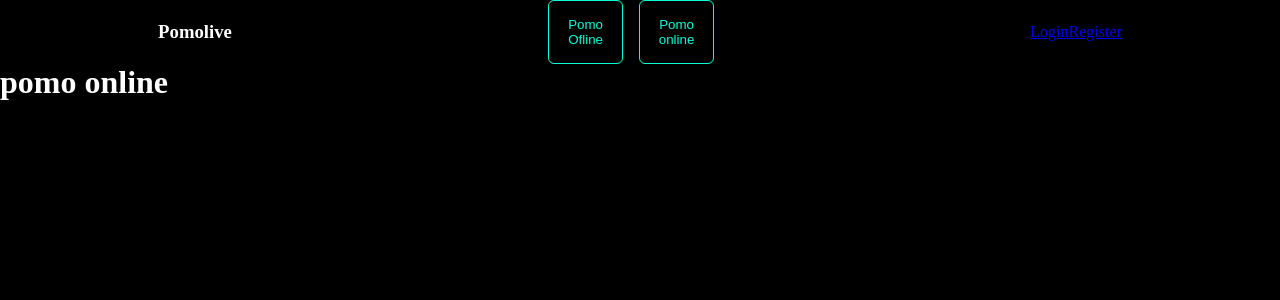
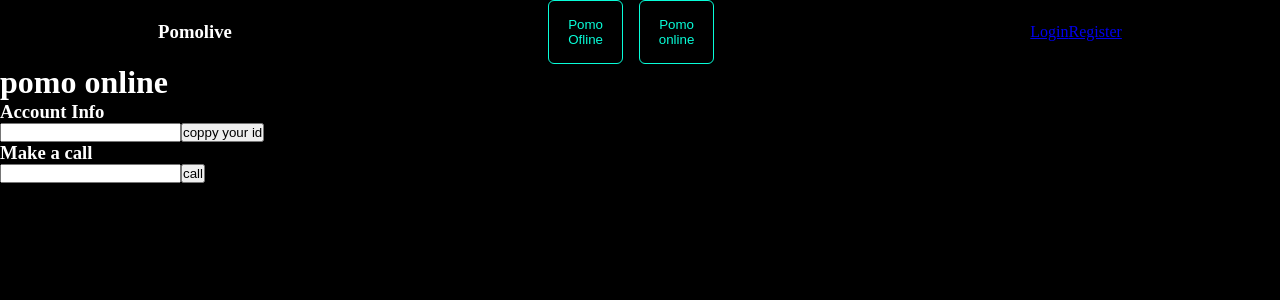
Before and after one commit to tezcanTunahan/pomolive-frontend, a Next.js app: page /pomoonline in a window 1280 px wide. Shown: the top 300 px of the page. Built offline with nearby package versions, Linux system fonts and the light colour scheme; no server answers.

Commit message:
socket io began

```diff
--- /dev/null
+++ b/components/Notifications.jsx
@@ -0,0 +1,17 @@
+import { useContext } from 'react';
+import { SocketContext } from '../store/SocketContext';
+
+export default function Notifications() {
+  const { answerCall, call, callAccapted } = useContext(SocketContext);
+
+  return (
+    <div>
+      {call.isRecivedCall && !callAccapted && (
+        <div>
+          <h1>{call.name} is caling</h1>
+          <button onClick={answerCall}>Answer</button>
+        </div>
+      )}
+    </div>
+  );
+}
--- /dev/null
+++ b/components/Options.jsx
@@ -0,0 +1,48 @@
+import { useContext, useState } from 'react';
+import { CopyToClipboard } from 'react-copy-to-clipboard';
+import { SocketContext } from '../store/SocketContext';
+
+export default function Options({ children }) {
+  const {
+    call,
+    callAccepted,
+    myVideo,
+    userVideo,
+    stream,
+    name,
+    setName,
+    callEnded,
+    me,
+    callUser,
+    leaveCall,
+    answerCall,
+  } = useContext(SocketContext);
+
+  const [idToCall, setIdToCall] = useState('');
+
+  return (
+    <div>
+      <form onSubmit={(e) => e.preventDefault()} autoComplete='off'>
+        <h3>Account Info</h3>
+        <input type='text' onChange={(e) => setName(e.target.value)} />
+        <CopyToClipboard text={me}>
+          <button>coppy your id</button>
+        </CopyToClipboard>
+        <h3>Make a call</h3>
+        <input type='text' onChange={(e) => setIdToCall(e.target.value)} />
+        {callAccepted && !callEnded ? (
+          <button onClick={leaveCall}>hang up</button>
+        ) : (
+          <button
+            onClick={() => {
+              callUser(idToCall);
+            }}
+          >
+            call
+          </button>
+        )}
+      </form>
+      {children}
+    </div>
+  );
+}
--- /dev/null
+++ b/components/VideoPlayer.jsx
@@ -0,0 +1,35 @@
+import { useContext } from 'react';
+import { SocketContext } from '../store/SocketContext';
+
+export default function VideoPlayer() {
+  const { call, callAccepted, myVideo, userVideo, stream, name, callEnded } =
+    useContext(SocketContext);
+  return (
+    <div className='videoplayer'>
+      {stream && (
+        <div>
+          {name ? name : 'name'}
+          <video
+            ref={myVideo}
+            playsInline
+            muted
+            autoPlay
+            className='videoplayer__video'
+          />{' '}
+        </div>
+      )}
+      {callAccepted && !callEnded && (
+        <div className='userScreen'>
+          {call.name ? call.name : 'call.name'}
+          <video
+            ref={userVideo}
+            playsInline
+            muted
+            autoPlay
+            className='videoplayer__video'
+          />
+        </div>
+      )}
+    </div>
+  );
+}
--- a/package.json
+++ b/package.json
@@ -15,9 +15,12 @@
     "next": "12.2.5",
     "react": "18.2.0",
     "react-circular-progressbar": "^2.1.0",
+    "react-copy-to-clipboard": "^5.1.0",
     "react-dom": "18.2.0",
     "react-slider": "^2.0.3",
     "sass": "^1.54.8",
+    "simple-peer": "^9.11.1",
+    "socket.io-client": "^4.5.2",
     "yup": "^0.32.11"
   },
   "devDependencies": {
--- a/pages/pomoonline.jsx
+++ b/pages/pomoonline.jsx
@@ -1,9 +1,21 @@
+import { ContextProvider } from '../store/SocketContext';
 import Container from '../components/ui/Container';
+import VideoPlayer from '../components/VideoPlayer';
+import Options from '../components/Options';
+import Notifications from '../components/Notifications';
 
 export default function Pomoonline() {
   return (
     <Container>
-      <h1>pomo online</h1>
+      <ContextProvider>
+        <h1>pomo online</h1>
+        <div className=''>
+          <VideoPlayer />
+          <Options>
+            <Notifications />
+          </Options>
+        </div>
+      </ContextProvider>
     </Container>
   );
 }
--- /dev/null
+++ b/store/SocketContext.js
@@ -0,0 +1,100 @@
+import react, { useState, useRef, useEffect, createContext } from 'react';
+import { io } from 'socket.io-client';
+import Peer from 'simple-peer';
+import { useRouter } from 'next/router';
+
+const SocketContext = createContext();
+
+// if not work try 4000
+const socket = io('http://localhost:4000');
+
+const ContextProvider = ({ children }) => {
+  const router = useRouter();
+  const [stream, setStream] = useState(null);
+  const [me, setMe] = useState('');
+  const [call, setCall] = useState({});
+  const [callAccepted, setCallAccepted] = useState(false);
+  const [callEnded, setCallEnded] = useState(false);
+  const [name, setName] = useState('');
+  const myVideo = useRef({ srcObject: null });
+  const userVideo = useRef();
+  const connectionRef = useRef();
+
+  useEffect(() => {
+    navigator.mediaDevices
+      .getUserMedia({ video: true, audio: true })
+      .then((currentStream) => {
+        setStream(currentStream);
+        myVideo.current.srcObject = currentStream;
+      });
+
+    socket.on('me', (id) => {
+      setMe(id);
+    });
+    socket.on('calluser', ({ from, name, signal }) => {
+      setCall({ isRecivedCall: true, from, name, signal });
+    });
+  }, []);
+
+  const answerCall = () => {
+    setCallAccepted(true);
+    const peer = new Peer({ initiator: false, trickle: false, stream });
+
+    peer.on('signal', (data) => {
+      socket.emit('answercall', { signal: data, to: call.from });
+    });
+
+    peer.on('steram', (currentStream) => {
+      userVideo.current.srcObject = currentStream;
+    });
+
+    peer.signal(call.signal);
+
+    connectionRef.current = peer;
+  };
+  const callUser = (id) => {
+    const peer = new Peer({ initiator: true, trickle: false, stream });
+
+    peer.on('signal', (data) => {
+      socket.emit('calluser', { userToCall: id, signalData: data, from: me, name });
+    });
+
+    peer.on('steram', (currentStream) => {
+      userVideo.current.srcObject = currentStream;
+    });
+
+    socket.on('callaccapted', (signal) => {
+      setCallAccepted(true);
+      peer.signal(signal);
+    });
+    connectionRef.current = peer;
+  };
+
+  const leaveCall = () => {
+    setCallEnded(true);
+    connectionRef.current.destroy();
+    router.reload(window.location.pathname);
+  };
+  return (
+    <SocketContext.Provider
+      value={{
+        call,
+        callAccepted,
+        myVideo,
+        userVideo,
+        stream,
+        name,
+        setName,
+        callEnded,
+        me,
+        callUser,
+        leaveCall,
+        answerCall,
+      }}
+    >
+      {children}
+    </SocketContext.Provider>
+  );
+};
+
+export { ContextProvider, SocketContext };
--- /dev/null
+++ b/styles/components/videoplayer.scss
@@ -0,0 +1,7 @@
+.videoplayer {
+  &__video {
+    height: 200px;
+    width: 200px;
+    background-color: red;
+  }
+}
--- a/styles/globals.scss
+++ b/styles/globals.scss
@@ -14,6 +14,7 @@ body {
 @import 'components/timer.scss';
 @import 'components/settings.scss';
 @import 'components/navbar.scss';
+@import 'components/videoplayer.scss';
 //UI
 @import 'components/ui/button.scss';
 @import 'components/ui/input.scss';
```
Also changed, not shown: 1 other file (tests, documents, lock files or other folders).
